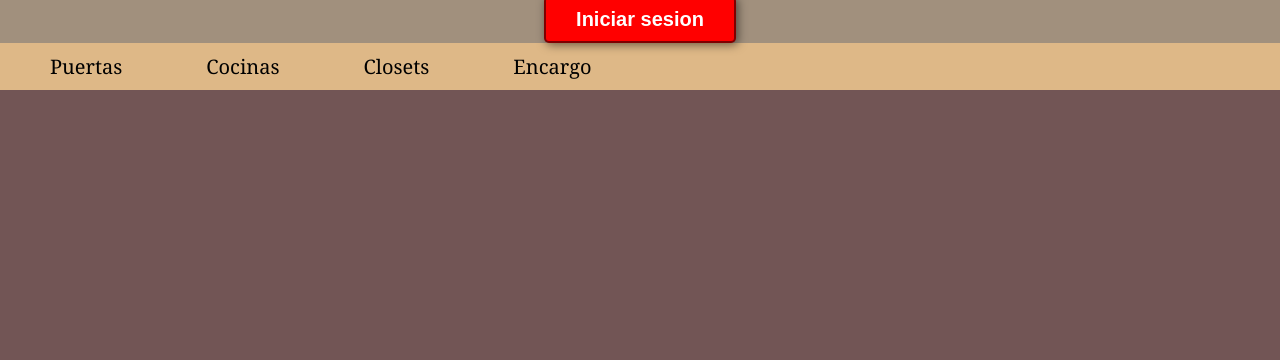
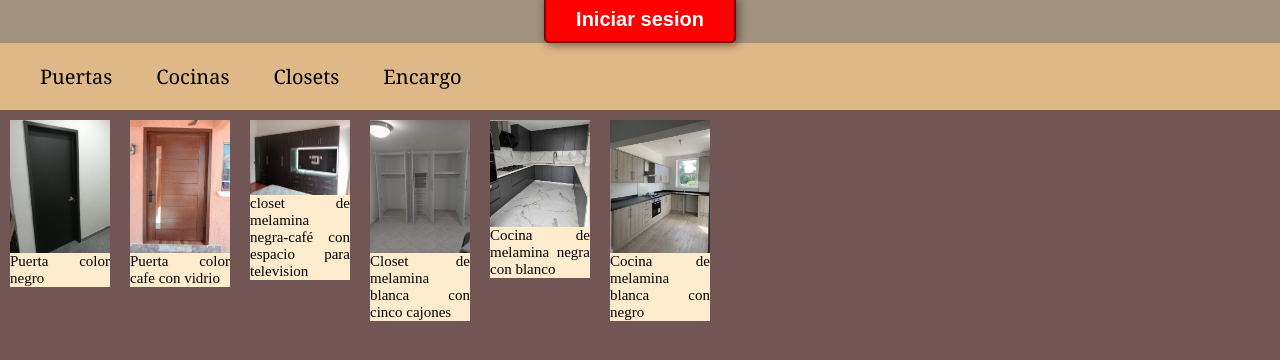
Before and after one commit to Alisnchvz/demo-dual, a plain HTML site: page index.html in a window 1280 px wide. Shown: the part 122-482 px from the top of the page. Drawn offline with Linux system fonts and the light colour scheme.

Commit message:
Adicion de los productos y las categorias

```diff
--- a/index.html
+++ b/index.html
@@ -20,19 +20,61 @@
     </header>
     <section class="cate-p">
         <nav class="cate-a">
-            <a href="">Puertas</a>
-            <a href="">Cocinas</a>
-            <a href="">Closets</a>
+            <a href="cate_puertas.html">Puertas</a>
+            <a href="cate_cocina.html">Cocinas</a>
+            <a href="cate_closets.html">Closets</a>
             <a href="encargo.html">Encargo</a>
         </nav>
     </section>
     <section class="productos">
-        <div class="img.c1"></div><!--aqui irán las imagenes con su respectiva descripción-->
-        <div class="img.c2"></div>
-        <div class="img.c3"></div>
-        <div class="img.c4"></div>
-        <div class="img.c5"></div>
-        <div class="img.c6"></div>
+        <div >
+        <figure>
+            <a href=""> <!--aqui cada que el usuario de click a la imagen podra ver la infoemacion del producto que desea comprar o ver-->
+                <img src="puerta_uno.jpg" alt="">
+            </a>
+            <figcaption>Puerta color negro</figcaption>
+        </figure>
+    </div>
+    <div>
+        <figure>
+            <a href="">
+                <img src="puerta_dos.jpg" alt="">
+            </a>
+            <figcaption>Puerta color cafe con vidrio</figcaption>
+        </figure>
+    </div>
+    <div >
+        <figure>
+            <a href="">
+                <img src="closet_uno.jpg" alt="">
+            </a>
+            <figcaption>closet de melamina negra-café con espacio para television</figcaption>
+        </figure>
+    </div>
+    <div >
+        <figure>
+            <a href="">
+                <img src="closet_dos.jpg" alt="">
+            </a>
+            <figcaption>Closet de melamina blanca con cinco cajones </figcaption>
+        </figure>
+    </div>
+    <div >
+        <figure>
+            <a href="">
+                <img src="cocina_uno.jpg" alt="">
+            </a>
+            <figcaption>Cocina de melamina negra con blanco</figcaption>
+        </figure>
+    </div>
+    <div >
+        <figure>
+            <a href="">
+                <img src="cocina_dos.jpg" alt="">
+            </a>
+            <figcaption>Cocina de melamina blanca con negro </figcaption>
+        </figure>
+    </div>
     </section>
 </body>
 </html>
--- a/style.css
+++ b/style.css
@@ -49,7 +49,7 @@ header nav{
 }
 .cate-p nav{
     background-color: burlywood;
-    padding: 10px 10px;
+    padding: 20px 20px;
 }
 .cate-p nav a{
     max-width: 1400px;
@@ -57,7 +57,7 @@ header nav{
     font-family: Cambria, Cochin, Georgia, Times, 'Times New Roman', serif;
     color: black;
     text-decoration: none;
-    padding: 20px 40px;
+    padding: 20px 20px;
     text-align: center;
 }
 /*Style for login.html*/
@@ -98,3 +98,51 @@ header nav{
 .encargos{
     background-color: aliceblue;
 }
+/*style for categoria-puertas.html*/
+div{
+    display: flex;
+    flex-direction: column;
+    align-items: center;
+}
+div figure{
+    display: inline-block;
+  margin: 10px;
+}
+img{
+    width: 300px;
+    display: block;
+}
+div figcaption{
+    width: 300px;
+    font-size: 20px;
+    background-color: blanchedalmond;
+    text-align: justify;
+}
+
+/*style for section class productos*/
+.productos{
+    display: flex;
+    flex-wrap: wrap;
+}
+.productos div {
+  display: flex;
+  flex-direction: column;
+  align-items: center;
+}
+
+.productos div figure {
+  display: inline-block;
+  margin: 10px;
+}
+
+.productos div img {
+  width: 100px;
+  display: block;
+}
+
+.productos div figcaption {
+  width: 100px;
+  font-size: 15px;
+  background-color: blanchedalmond;
+  text-align: justify;
+}
```
Also changed, not shown: cate_closets.html (added, +36 -0 lines), cate_cocina.html (added, +36 -0 lines), cate_puertas.html (added, +37 -0 lines), closet_dos.jpg (added), closet_uno.jpg (added), cocina_dos.jpg (added), cocina_uno.jpg (added), puerta_dos.jpg (added), puerta_uno.jpg (added).
